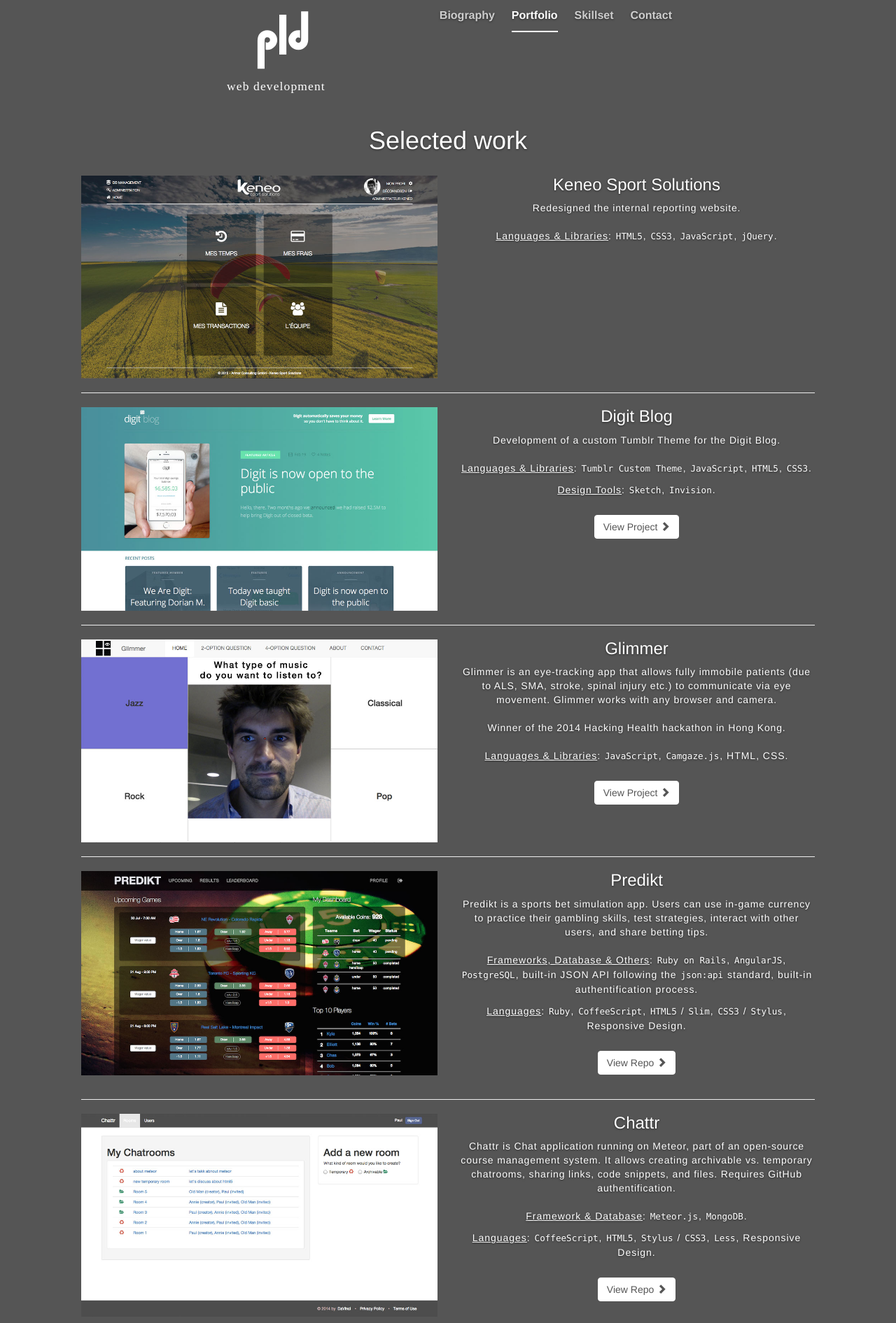
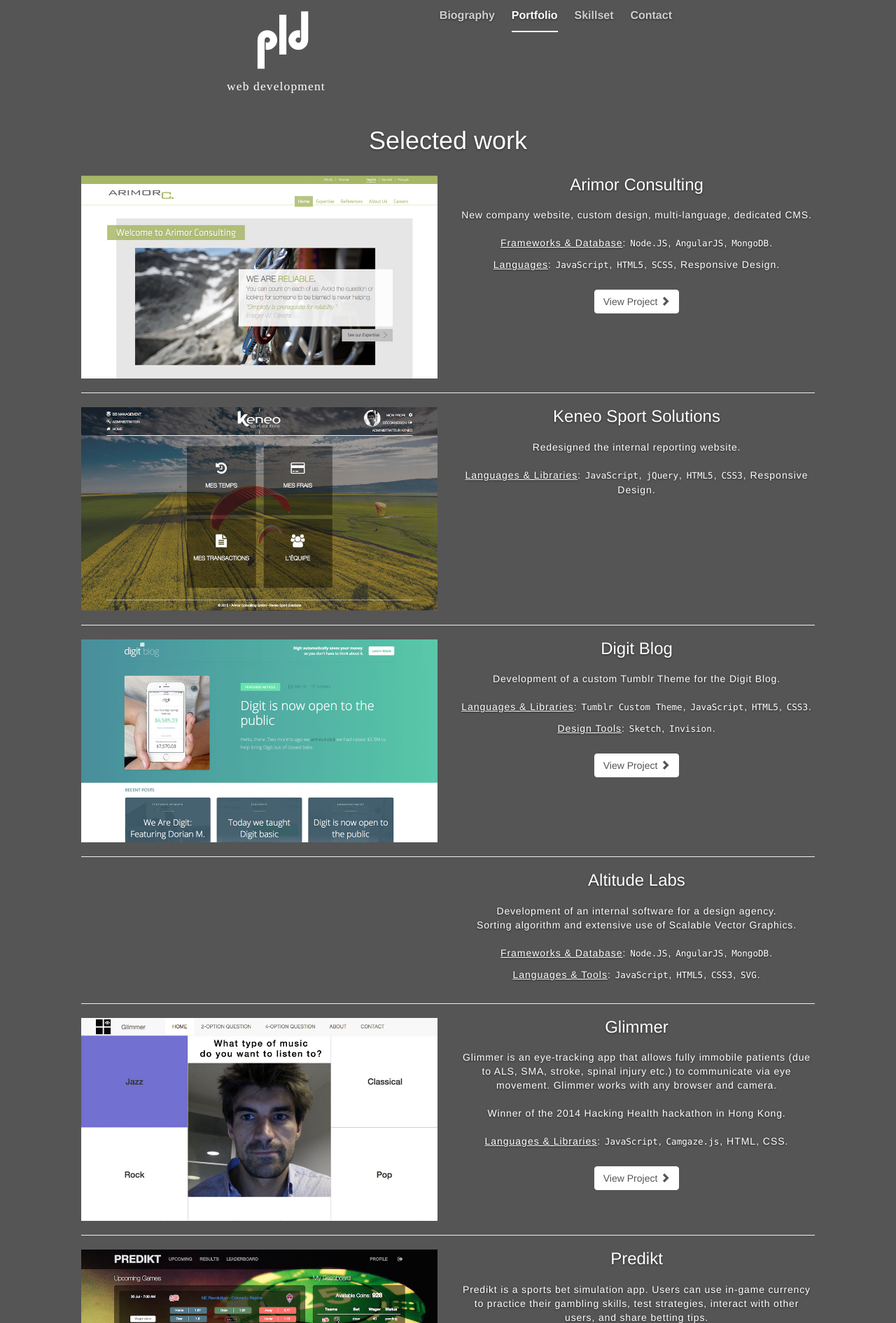
Before and after one commit to paulld/portfolio, a Rails app: page /portfolio in a window 1280 px wide. Shown: the part 29-1920 px from the top of the page at 70% size. Run offline with Rails 7, Linux system fonts and the light colour scheme; style sheets or scripts are compiled from the project's sources; some libraries are stand-ins or nearby versions.

Commit message:
Add ArimorC to portfolio

```diff
--- a/app/assets/stylesheets/static_pages.css.scss
+++ b/app/assets/stylesheets/static_pages.css.scss
@@ -101,6 +101,7 @@
 h2 {
   font-size: 24px;
   margin-top: 0;
+  margin-bottom: 20px;
 }
 
 .dl-horizontal {
--- a/app/views/static_pages/portfolio.html.erb
+++ b/app/views/static_pages/portfolio.html.erb
@@ -3,6 +3,37 @@
     <h1 class="cover-heading">Selected work</h1>
   </header>
   <div class="container">
+
+    <div class="row">
+      <div class="col-lg-6 col-md-6 text-center">
+        <a href="http://arimor-consulting.de/">
+          <%= image_tag "paulld-portfolio-arimorc.jpg", :class => "img-responsive", :alt => "Arimor Consulting - screenshot" %>
+        </a>
+      </div>
+      <div class="col-lg-6 col-md-5">
+        <h2>Arimor Consulting</h2>
+        <p class="portfolio-description">
+          New company website, custom design, multi-language, dedicated CMS.
+        </p>
+        <p class="portfolio-tools">
+          <u>Frameworks &amp; Database</u>:
+          <a class="portfolio-link" href="http://nodejs.org/">Node.JS</a>,
+          <a class="portfolio-link" href="https://angularjs.org/">AngularJS</a>,
+          <a class="portfolio-link" href="http://www.mongodb.org/">MongoDB</a>.
+        </p>
+        <p class="portfolio-tools">
+          <u>Languages</u>:
+          <a class="portfolio-link" href="https://developer.mozilla.org/en-US/docs/Web/javascript">JavaScript</a>,
+          <a class="portfolio-link" href="http://www.w3.org/TR/html5/">HTML5</a>,
+          <a class ="portfolio-link" href="http://sass-lang.com/">SCSS</a>,
+          Responsive Design.
+        </p>
+        <a class="btn btn-md btn-default" href="http://arimor-consulting.de/">
+          View Project <span class="glyphicon glyphicon-chevron-right"></span>
+        </a>
+      </div>
+    </div>
+    <hr>
 
     <div class="row">
       <div class="col-lg-6 col-md-6 text-center">
@@ -17,10 +48,11 @@
         </p>
         <p class="portfolio-tools">
           <u>Languages &amp; Libraries</u>:
+          <a class="portfolio-link" href="https://developer.mozilla.org/en-US/docs/Web/javascript">JavaScript</a>,
+          <a class="portfolio-link" href="http://jquery.com/">jQuery</a>,
           <a class="portfolio-link" href="http://www.w3.org/TR/html5/">HTML5</a>,
           <a class ="portfolio-link" href="http://www.w3.org/Style/CSS/">CSS3</a>,
-          <a class="portfolio-link" href="https://developer.mozilla.org/en-US/docs/Web/javascript">JavaScript</a>,
-          <a class="portfolio-link" href="http://jquery.com/">jQuery</a>.
+          Responsive Design.
         </p>
       </div>
     </div>
@@ -55,7 +87,7 @@
     </div>
     <hr>
 
-    <!-- <div class="row">
+    <div class="row">
       <div class="col-lg-6 col-md-6 text-center">
         <a href="">
         </a>
@@ -68,17 +100,21 @@
           Sorting algorithm and extensive use of Scalable Vector Graphics.
         </p>
         <p class="portfolio-tools">
-          <u>Languages &amp; Libraries</u>:
+          <u>Frameworks &amp; Database</u>:
           <a class="portfolio-link" href="http://nodejs.org/">Node.JS</a>,
           <a class="portfolio-link" href="https://angularjs.org/">AngularJS</a>,
+          <a class="portfolio-link" href="http://www.mongodb.org/">MongoDB</a>.
+        </p>
+        <p class="portfolio-tools">
+          <u>Languages &amp; Tools</u>:
           <a class="portfolio-link" href="https://developer.mozilla.org/en-US/docs/Web/javascript">JavaScript</a>,
-          <a class="portfolio-link" href="http://www.w3.org/TR/SVG/">SVG</a>,
           <a class="portfolio-link" href="http://www.w3.org/TR/html5/">HTML5</a>,
-          <a class ="portfolio-link" href="http://www.w3.org/Style/CSS/">CSS3</a>.
+          <a class ="portfolio-link" href="http://www.w3.org/Style/CSS/">CSS3</a>,
+          <a class="portfolio-link" href="http://www.w3.org/TR/SVG/">SVG</a>.
         </p>
       </div>
     </div>
-    <hr> -->
+    <hr>
 
     <div class="row">
       <div class="col-lg-6 col-md-6 text-center">
@@ -218,6 +220,40 @@
 
     <div class="row">
       <div class="col-lg-6 col-md-6">
+        <a href="https://github.com/paulld/chattr">
+          <%= image_tag "paulld-portfolio-chattr.jpg", :class => "img-responsive", :alt => "Chattr - screenshot" %>
+        </a>
+     </div>
+      <div class="col-lg-6 col-md-5">
+        <h2>Chattr</h2>
+        <p class="portfolio-description">
+          Chattr is Chat application running on Meteor, part of an open-source
+          course management system. It allows creating archivable vs. temporary chatrooms,
+          sharing links, code snippets, and files. Requires GitHub authentification.
+        </p>
+        <p class="portfolio-tools">
+          <u>Framework &amp; Database</u>:
+          <a class="portfolio-link" href="https://www.meteor.com/">Meteor.js</a>,
+          <a class="portfolio-link" href="http://www.mongodb.org/">MongoDB</a>.
+        </p>
+        <p class="portfolio-tools">
+          <u>Languages</u>:
+          <a class="portfolio-link" href="http://coffeescript.org/">CoffeeScript</a>,
+          <a class="portfolio-link" href="http://www.w3.org/TR/html5/">HTML5</a>,
+          <a class="portfolio-link" href="http://learnboost.github.io/stylus/">Stylus</a> /
+          <a class ="portfolio-link" href="http://www.w3.org/Style/CSS/">CSS3</a>,
+          <a class ="portfolio-link" href="http://lesscss.org/">Less</a>,
+          Responsive Design.
+        </p>
+        <a class="btn btn-md btn-default" href="https://github.com/paulld/chattr">
+          View Repo <span class="glyphicon glyphicon-chevron-right"></span>
+        </a>
+      </div>
+    </div>
+    <hr>
+
+    <div class="row">
+      <div class="col-lg-6 col-md-6">
         <a href="http://clemencetorres.com/">
           <%= image_tag "paulld-portfolio-clemencetorres.jpg", :class => "img-responsive", :alt => "ClemenceTorres - screenshot" %>
         </a>
```
Also changed, not shown: other parts of app/views/static_pages/portfolio.html.erb (+0 -34 lines), app/views/static_pages/skillset.html.erb (+4 -4 lines), app/assets/images/paulld-portfolio-arimorc.jpg (added), 1 other file.
